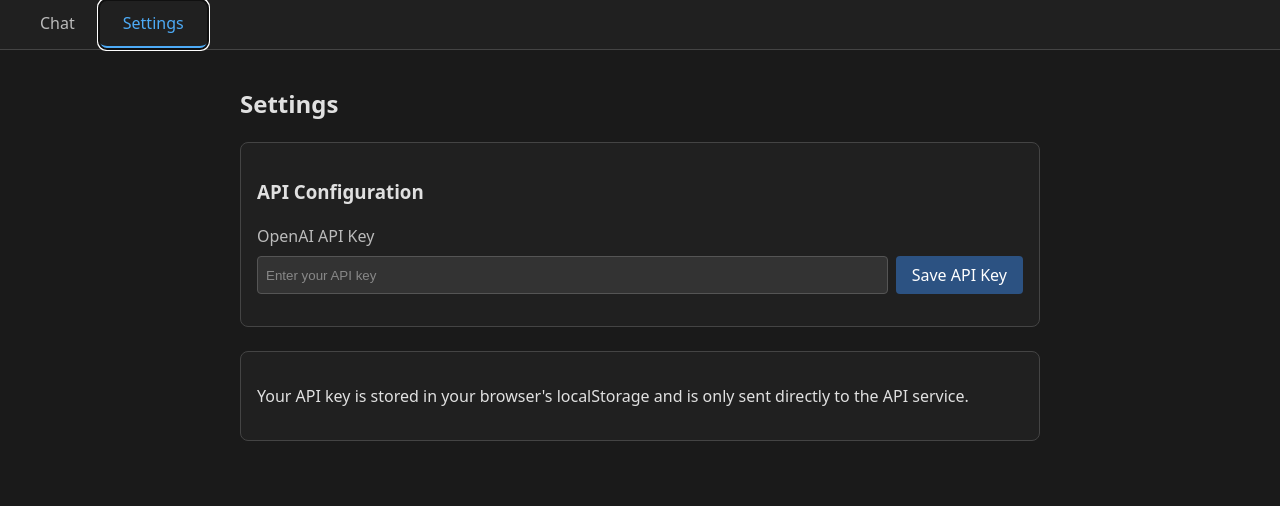
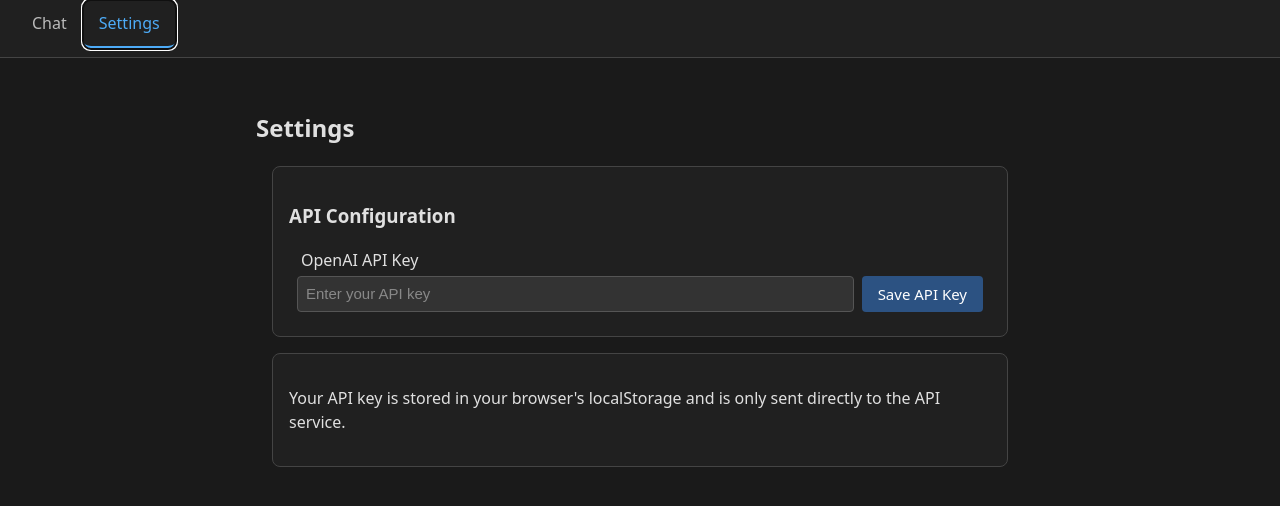
Before and after one commit to soctib/hydrax, a React (Vite) app: page /#main in a window 1280 px wide. Both pictures are taken after a click on the button "Settings". Shown: the top 506 px of the page. Built offline with nearby package versions, Linux system fonts and the light colour scheme.

Commit message:
Move remaining state to redux store
Also clean up CSS/style properties.

```diff
--- a/src/App.css
+++ b/src/App.css
@@ -1,53 +1,107 @@
-/* Ensure all elements include padding and border in width calculations */
+:root {
+  --color-bg-main: #121212;
+  --color-bg-secondary: #202020;
+  --color-bg-tertiary: #1a1a1a;
+  --color-bg-input: #333;
+  --color-bg-input-form: #282828;
+  --color-bg-button: #2c5282;
+  --color-bg-button-hover: #3182ce;
+  --color-bg-button-disabled: #2c528280;
+  --color-border: #444;
+  --color-border-input: #555;
+  --color-border-active: #4dabf7;
+  --color-text-main: #e0e0e0;
+  --color-text-secondary: #bbb;
+  --color-text-success: #66bb6a;
+  --color-text-link: #4dabf7;
+  --color-text-link-hover: #74c0fc;
+  --color-text-muted: #888;
+}
+
 * {
   box-sizing: border-box;
 }
 
-#root {
-  max-width: 1280px;
-  margin: 0 auto;
-  text-align: center;
-  color: #e0e0e0;
+/* Spacing Utilities */
+
+.padding-xl {
+  padding: 16px;
 }
 
-body {
-  background-color: #121212;
-  color: #e0e0e0;
-  overflow-x: hidden;
+.padding-lg {
+  padding: 12px;
+}
+
+.padding-md {
+  padding: 8px;
+}
+
+.padding-sm {
+  padding: 4px;
+}
+
+.margin-xl {
+  margin: 16px;
+}
+
+.margin-lg {
+  margin: 12px;
+}
+
+.margin-md {
+  margin: 8px;
+}
+
+.margin-sm {
+  margin: 4px;
+}
+
+/* Axis-specific spacing utilities */
+.padding-x-xl {
+  padding-left: 16px;
+  padding-right: 16px;
+}
+
+.padding-x-md {
+  padding-left: 8px;
+  padding-right: 8px;
+}
+
+.padding-y-xl {
+  padding-top: 16px;
+  padding-bottom: 16px;
+}
+
+.padding-y-md {
+  padding-top: 8px;
+  padding-bottom: 8px;
+}
+
+.padding-b-md {
+  padding-bottom: 8px;
+}
+
+.margin-x-auto {
+  margin-left: auto;
+  margin-right: auto;
 }
 
 /* Tab Navigation */
 .app-container {
-  display: flex;
-  flex-direction: column;
-  height: 100vh;
-  background-color: #121212;
-  color: #e0e0e0;
-  width: 100vw;
-  max-width: 100vw;
+  background-color: var(--color-bg-main);
+  color: var(--color-text-main);
 }
 
 .tab-navigation {
-  display: flex;
-  border-bottom: 1px solid #444;
-  background-color: #202020;
-  width: 100vw;
-  max-width: 100vw;
-  position: sticky;
-  top: 0;
-  z-index: 10;
+  border-bottom: 1px solid var(--color-border);
+  background-color: var(--color-bg-secondary);
 }
 
 .tab-buttons-container {
-  display: flex;
-  width: 100%;
   max-width: 1280px;
-  margin: 0 auto;
-  padding: 0 16px;
 }
 
 .tab-button {
-  padding: 12px 24px;
   border: none;
   background: none;
   cursor: pointer;
@@ -55,7 +109,7 @@ body {
   font-weight: 500;
   transition: all 0.2s;
   border-bottom: 3px solid transparent;
-  color: #bbb;
+  color: var(--color-text-secondary);
 }
 
 .tab-button:hover {
@@ -63,76 +117,40 @@ body {
 }
 
 .tab-button.active {
-  border-bottom: 3px solid #4dabf7;
-  color: #4dabf7;
+  border-bottom: 3px solid var(--color-border-active);
+  color: var(--color-border-active);
 }
 
 .tab-content {
-  flex: 1;
-  overflow-y: auto;
-  padding: 16px 0;
-  background-color: #1a1a1a;
-  width: 100vw;
-  max-width: 100vw;
+  background-color: var(--color-bg-tertiary);
 }
 
 .content-container {
   max-width: 1280px;
-  width: 100%;
-  margin: 0 auto;
-  padding: 0 16px;
-  box-sizing: border-box;
 }
 
 /* Settings Screen */
 .settings-container {
   max-width: 800px;
-  width: 100%;
-  margin: 0 auto;
   text-align: left;
-  color: #e0e0e0;
-  box-sizing: border-box;
+  color: var(--color-text-main);
 }
 
 .settings-section {
-  margin-bottom: 24px;
-  padding: 16px;
-  border: 1px solid #444;
+  border: 1px solid var(--color-border);
   border-radius: 8px;
-  background-color: #202020;
-}
-
-.settings-field {
-  margin-bottom: 16px;
-}
-
-.settings-field label {
-  display: block;
-  margin-bottom: 8px;
-  font-weight: 500;
-  color: #bbb;
+  background-color: var(--color-bg-secondary);
 }
 
 .success-message {
-  color: #66bb6a;
-  margin-left: 12px;
-}
-
-.chat-container {
-  height: 100%;
-  width: 100%;
-  box-sizing: border-box;
+  color: var(--color-text-success);
 }
 
 /* Chat Styles */
 .chatWindow {
-  border: 1px solid #444;
+  border: 1px solid var(--color-border);
   border-radius: 8px;
-  background-color: #202020;
-  width: 100%;
-  max-width: 100%;
-  margin: 0 auto;
-  box-sizing: border-box;
+  background-color: var(--color-bg-secondary);
 }
 
 @media (min-width: 768px) {
@@ -142,49 +160,47 @@ body {
 }
 
 .messagesArea {
-  padding: 16px;
-  background-color: #1a1a1a;
-  color: #e0e0e0;
+  background-color: var(--color-bg-tertiary);
+  color: var(--color-text-main);
+  border-radius: 8px 8px 0px 0px;
 }
 
 .emptyMessagesText {
-  color: #888;
+  color: var(--color-text-muted);
 }
 
 .messageItem {
-  margin: 8px 0;
-  color: #e0e0e0;
+  color: var(--color-text-main);
 }
 
 .inputForm {
-  border-top: 1px solid #444;
-  padding: 8px;
-  background-color: #282828;
+  border-top: 1px solid var(--color-border);
 }
 
 .inputField {
-  padding: 8px;
-  border: 1px solid #555;
+  border: 1px solid var(--color-border-input);
   border-radius: 4px;
-  background-color: #333;
-  color: #e0e0e0;
+  background-color: var(--color-bg-input);
+  color: var(--color-text-main);
+  font-size: 15px;
+  line-height: 1.2;
 }
 
 .sendButton {
-  margin-left: 8px;
-  padding: 8px 16px;
-  background-color: #2c5282;
+  background-color: var(--color-bg-button);
   color: white;
   border: none;
   border-radius: 4px;
   cursor: pointer;
+  font-size: 15px;
+  line-height: 1.2;
 }
 
 .sendButton:hover {
-  background-color: #3182ce;
+  background-color: var(--color-bg-button-hover);
 }
 
 .sendButton:disabled {
-  background-color: #2c528280;
+  background-color: var(--color-bg-button-disabled);
   cursor: not-allowed;
 }
--- a/src/App.tsx
+++ b/src/App.tsx
@@ -6,7 +6,11 @@ import { SettingsScreen } from "./SettingsScreen";
 export type TabType = 'main' | 'settings';
 
 export default function App() {
-  const [activeTab, setActiveTab] = useState<TabType>('main');
+  const getInitialTab = (): TabType => {
+    const hash = window.location.hash.slice(1);
+    return hash === 'settings' ? 'settings' : 'main';
+  };
+  const [activeTab, setActiveTab] = useState<TabType>(getInitialTab());
 
   useEffect(() => {
     const handleHashChange = () => {
@@ -17,7 +21,6 @@ export default function App() {
         setActiveTab('main');
       }
     };
-    handleHashChange();
     window.addEventListener('hashchange', handleHashChange);
     return () => window.removeEventListener('hashchange', handleHashChange);
   }, []);
@@ -27,25 +30,37 @@ export default function App() {
   }, [activeTab]);
 
   return (
-    <div className="app-container">
-      <nav className="tab-navigation">
-        <div className="tab-buttons-container">
+    <div
+      className="app-container"
+      style={{ display: "flex", flexDirection: "column", height: "100vh" }}
+    >
+      <nav
+        className="tab-navigation padding-b-md"
+        style={{ display: "flex", width: "100vw", maxWidth: "100vw", position: "sticky", top: 0, zIndex: 1 }}
+      >
+        <div
+          className="tab-buttons-container padding-x-xl margin-x-auto"
+          style={{ display: "flex", width: "100%" }}
+        >
           <button
-            className={`tab-button ${activeTab === 'main' ? 'active' : ''}`}
+            className={`tab-button padding-lg padding-x-xl${activeTab === 'main' ? ' active' : ''}`}
             onClick={() => setActiveTab('main')}
           >
             Chat
           </button>
           <button
-            className={`tab-button ${activeTab === 'settings' ? 'active' : ''}`}
+            className={`tab-button padding-lg padding-x-xl${activeTab === 'settings' ? ' active' : ''}`}
             onClick={() => setActiveTab('settings')}
           >
             Settings
           </button>
         </div>
       </nav>
-      <div className="tab-content">
-        <div className="content-container">
+      <div
+        className="tab-content padding-y-xl"
+        style={{ flex: 1, overflowY: "auto", width: "100vw", maxWidth: "100vw" }}
+      >
+        <div className="content-container padding-x-xl margin-x-auto">
           {activeTab === 'main' && <MainScreen />}
           {activeTab === 'settings' && <SettingsScreen />}
         </div>
--- a/src/MainScreen.tsx
+++ b/src/MainScreen.tsx
@@ -1,15 +1,15 @@
-import { useEffect, useRef, useState } from "react";
+import { useEffect, useRef } from "react";
 import { useSelector, useDispatch } from 'react-redux';
 import type { RootState } from './store';
-import { addMessage } from './chatSlice';
-import type { ChatMessage } from './chatSlice';
+import { addMessage, setIsRunning, setApiKey, setInput } from './chatSlice';
+import type { ChatMessage, ChatState } from './chatSlice';
 
 export default function MainScreen() {
   const apiUrl = "https://openrouter.ai/api/v1/chat/completions";
-  const [apiKey, setApiKey] = useState(localStorage.getItem("hydrax.api.key") || "");
-  const [input, setInput] = useState("");
-  const [isRunning, setIsRunning] = useState(false);
-  const messages = useSelector((state: RootState) => (state.chat as import('./chatSlice').ChatState).messages) as ChatMessage[];
+  const apiKey = useSelector((state: RootState) => state.chat.apiKey);
+  const input = useSelector((state: RootState) => state.chat.input) || "";
+  const isRunning = useSelector((state: RootState) => state.chat.isRunning);
+  const messages = useSelector((state: RootState) => state.chat.messages);
   const dispatch = useDispatch();
   const messagesEndRef = useRef<HTMLDivElement>(null);
 
@@ -17,29 +17,12 @@ export default function MainScreen() {
     messagesEndRef.current?.scrollIntoView({ behavior: "smooth" });
   }, [messages]);
 
-  // Check for API key on mount and focus changes
-  useEffect(() => {
-    const checkApiKey = () => {
-      const storedKey = localStorage.getItem("openai_api_key");
-      if (storedKey && storedKey !== apiKey) {
-        setApiKey(storedKey);
-      }
-    };
-
-    // Check on mount
-    checkApiKey();
-
-    // Check on window focus (user might have set the key in another tab)
-    window.addEventListener('focus', checkApiKey);
-    return () => window.removeEventListener('focus', checkApiKey);
-  }, [apiKey]);
-
   const sendMessage = async () => {
     if (!input.trim() || isRunning) return;
     const userMsg = { id: `${Date.now()}-user`, role: "user" as const, content: [{ type: "text" as const, text: input.trim() }] };
     dispatch(addMessage(userMsg));
-    setInput("");
-    setIsRunning(true);
+    dispatch(setInput(""));
+    dispatch(setIsRunning(true));
     try {
       const apiMessages = [...messages, userMsg].map(m => ({
         role: m.role,
@@ -58,6 +41,7 @@ export default function MainScreen() {
           }]
         };
         dispatch(addMessage(systemMsg));
+        dispatch(setIsRunning(false));
         return;
       }
 
@@ -88,14 +72,24 @@ export default function MainScreen() {
       };
       dispatch(addMessage(errorMsg));
     } finally {
-      setIsRunning(false);
+      dispatch(setIsRunning(false));
     }
   };
 
   return (
     <div className="chat-container">
-      <div className="chatWindow" style={{ display: "flex", flexDirection: "column", height: "calc(100vh - 150px)" }}>
-        <div className="messagesArea" style={{ flex: 1, overflowY: "auto" }}>
+      <div
+        className="chatWindow margin-x-auto"
+        style={{
+          display: "flex",
+          flexDirection: "column",
+          height: "calc(100vh - 150px)",
+        }}
+      >
+        <div
+          className="messagesArea padding-xl"
+          style={{ flex: 1, overflowY: "auto" }}
+        >
           {messages.length === 0 && (
             <div className="emptyMessagesText">
               {!apiKey
@@ -104,14 +98,22 @@ export default function MainScreen() {
             </div>
           )}
           {messages.map((msg: ChatMessage) => (
-            <div key={msg.id} className="messageItem" style={{ textAlign: msg.role === "user" ? "right" : "left" }}>
-              <b>{msg.role === "user" ? "You" : "Assistant"}:</b> {msg.content.map((c, i) => <span key={i}>{c.text}</span>)}
+            <div
+              key={msg.id}
+              className="messageItem margin-md"
+              style={{ textAlign: msg.role === "user" ? "right" : "left" }}
+            >
+              <b>{msg.role === "user" ? "You" : "Assistant"}:</b>{" "}
+              {msg.content.map((c, i) => (
+                <span key={i}>{c.text}</span>
+              ))}
             </div>
           ))}
           <div ref={messagesEndRef} />
         </div>
         <form
-          className="inputForm" style={{ display: "flex" }}
+          className="inputForm padding-md"
+          style={{ display: "flex", gap: 8 }}
           onSubmit={e => {
             e.preventDefault();
             sendMessage();
@@ -120,13 +122,18 @@ export default function MainScreen() {
           <input
             type="text"
             value={input}
-            onChange={e => setInput(e.target.value)}
+            onChange={e => dispatch(setInput(e.target.value))}
             placeholder={apiKey ? "Type your message..." : "Configure API key in Settings first"}
             disabled={isRunning || !apiKey}
-            className="inputField" style={{ flex: 1 }}
+            className="inputField padding-md"
+            style={{ flex: 1 }}
             autoFocus
           />
-          <button type="submit" disabled={isRunning || !input.trim() || !apiKey} className="sendButton">
+          <button
+            type="submit"
+            disabled={isRunning || !input.trim() || !apiKey}
+            className="sendButton padding-x-xl"
+          >
             Send
           </button>
         </form>
--- a/src/SettingsScreen.tsx
+++ b/src/SettingsScreen.tsx
@@ -1,48 +1,58 @@
 import { useState } from "react";
+import { useSelector, useDispatch } from "react-redux";
+import type { RootState } from "./store";
+import { setApiKey } from "./chatSlice";
 
 export function SettingsScreen() {
-  const [apiKeyInput, setApiKeyInput] = useState("");
+  const apiKeyInput = useSelector(
+    (state: RootState) => (state.chat as import("./chatSlice").ChatState).apiKey
+  );
   const [saveSuccess, setSaveSuccess] = useState(false);
+  const dispatch = useDispatch();
 
   const handleSaveApiKey = () => {
     if (apiKeyInput.trim()) {
-      localStorage.setItem("hydrax.api.key", apiKeyInput);
+      dispatch(setApiKey(apiKeyInput));
       setSaveSuccess(true);
       setTimeout(() => setSaveSuccess(false), 3000);
     }
   };
 
   return (
-    <div className="settings-container">
+    <div className="settings-container padding-xl margin-x-auto">
       <h2>Settings</h2>
 
-      <div className="settings-section">
+      <div className="settings-section padding-xl margin-xl">
         <h3>API Configuration</h3>
-        <div className="settings-field">
-          <label>OpenAI API Key</label>
-          <div style={{ display: "flex" }}>
+        <div className="settings-field margin-md">
+          <label style={{ display: "block" }} className="margin-sm">
+            OpenAI API Key
+          </label>
+          <div style={{ display: "flex", gap: 8 }}>
             <input
               type="password"
               value={apiKeyInput}
-              onChange={e => setApiKeyInput(e.target.value)}
-              className="inputField"
+              onChange={(e) => dispatch(setApiKey(e.target.value))}
+              className="inputField padding-md"
               placeholder="Enter your API key"
               style={{ flex: 1 }}
             />
-            <button
-              onClick={handleSaveApiKey}
-              className="sendButton"
-            >
+            <button onClick={handleSaveApiKey} className="sendButton padding-x-xl">
               Save API Key
             </button>
           </div>
-          {saveSuccess && <span className="success-message">API key saved successfully!</span>}
+          {saveSuccess && (
+            <span className="success-message margin-md">
+              API key saved successfully!
+            </span>
+          )}
         </div>
       </div>
 
-      <div className="settings-section">
+      <div className="settings-section padding-xl margin-xl">
         <p>
-          Your API key is stored in your browser's localStorage and is only sent directly to the API service.
+          Your API key is stored in your browser's localStorage and is only sent
+          directly to the API service.
         </p>
       </div>
     </div>
--- a/src/chatSlice.ts
+++ b/src/chatSlice.ts
@@ -8,10 +8,16 @@ export type ChatMessage = {
 
 export type ChatState = {
   messages: ChatMessage[];
+  isRunning: boolean;
+  apiKey: string;
+  input: string;
 };
 
 const initialState: ChatState = {
   messages: [],
+  isRunning: false,
+  apiKey: localStorage.getItem("hydrax.api.key") || "",
+  input: "",
 };
 
 const chatSlice = createSlice({
@@ -27,8 +33,17 @@ const chatSlice = createSlice({
     clearMessages(state) {
       state.messages = [];
     },
+    setIsRunning(state, action: PayloadAction<boolean>) {
+      state.isRunning = action.payload;
+    },
+    setApiKey(state, action: PayloadAction<string>) {
+      state.apiKey = action.payload;
+    },
+    setInput(state, action: PayloadAction<string>) {
+      state.input = action.payload;
+    },
   },
 });
 
-export const { addMessage, setMessages, clearMessages } = chatSlice.actions;
+export const { addMessage, setMessages, clearMessages, setIsRunning, setApiKey, setInput } = chatSlice.actions;
 export default chatSlice.reducer;
--- a/src/store.ts
+++ b/src/store.ts
@@ -12,6 +12,7 @@ const persistConfig = {
   key: 'root',
   storage,
   whitelist: ['chat'], // only persist chat slice
+  blacklist: ['isRunning'], // do not persist isRunning
 };
 
 const persistedReducer = persistReducer(persistConfig, rootReducer);
```
Also changed, not shown: src/index.css (+6 -2 lines).
